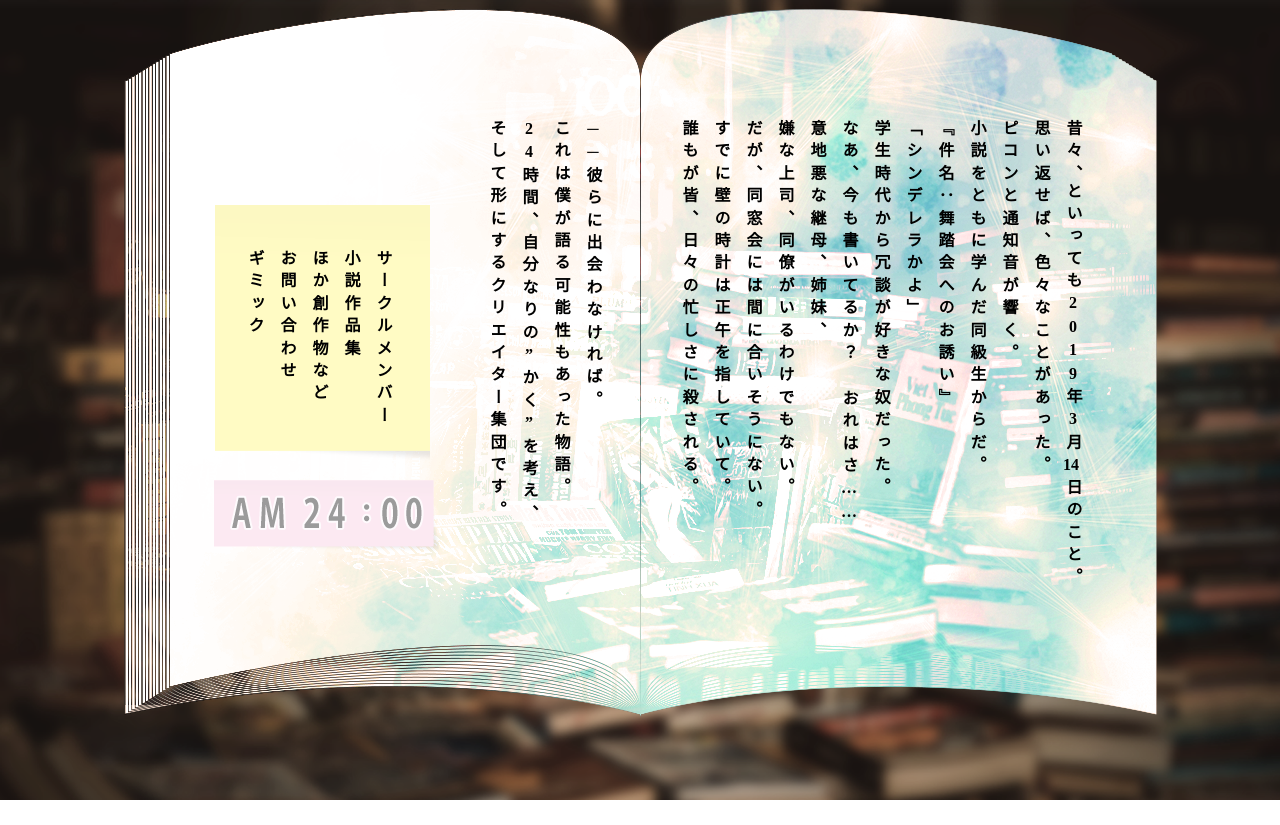
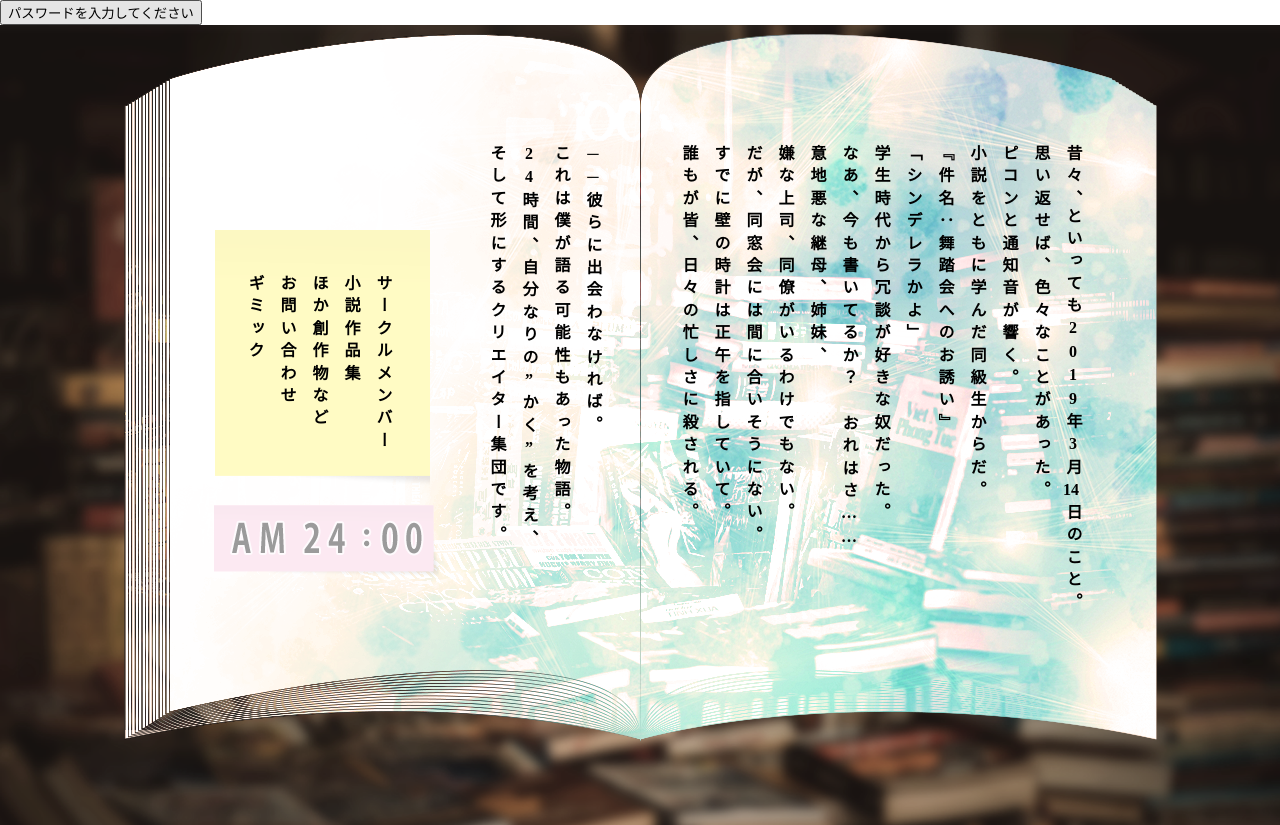
Before and after one commit to Goshi5/shitaikoto-wo-shiro, a plain HTML site: page index.html in a window 1280 px wide. Before the commit the page ends 800 px from the top, so only its background shows below. Drawn offline with nearby package versions, Linux system fonts and the light colour scheme; a web font is replaced by a local one.

Commit message:
Add files via upload

```diff
--- a/index.html
+++ b/index.html
@@ -69,9 +69,27 @@ location.href = '/shitaikoto-wo-shiro/sp/';
   webStorage();
 });
 </script>
-
+<script type="text/javascript">
+function gate(){
+   // ▼ユーザの入力を求める
+   var UserInput = prompt("パスワードを入力して下さい:","");
+   // ▼入力内容をチェック
+   if( /\W+/g.test(UserInput) ) {
+      // ▼半角英数字以外の文字が存在したらエラー
+      alert("半角英数字のみを入力して下さい。");
+   }
+   // ▼キャンセルをチェック
+   else if( UserInput != null ) {
+      // ▼入力内容からファイル名を生成して移動
+      location.href = UserInput + ".html";
+   }
+}
+</script>
 </head>
 <body>
+
+<input type="button" value="パスワードを入力してください" onclick="gate();">
+
 <!--ローディングアニメーション-->
 	<div class="loading">
   <div class="loading-animation"> <img src="images/logo.png" alt="ロゴ"> </div>
```
